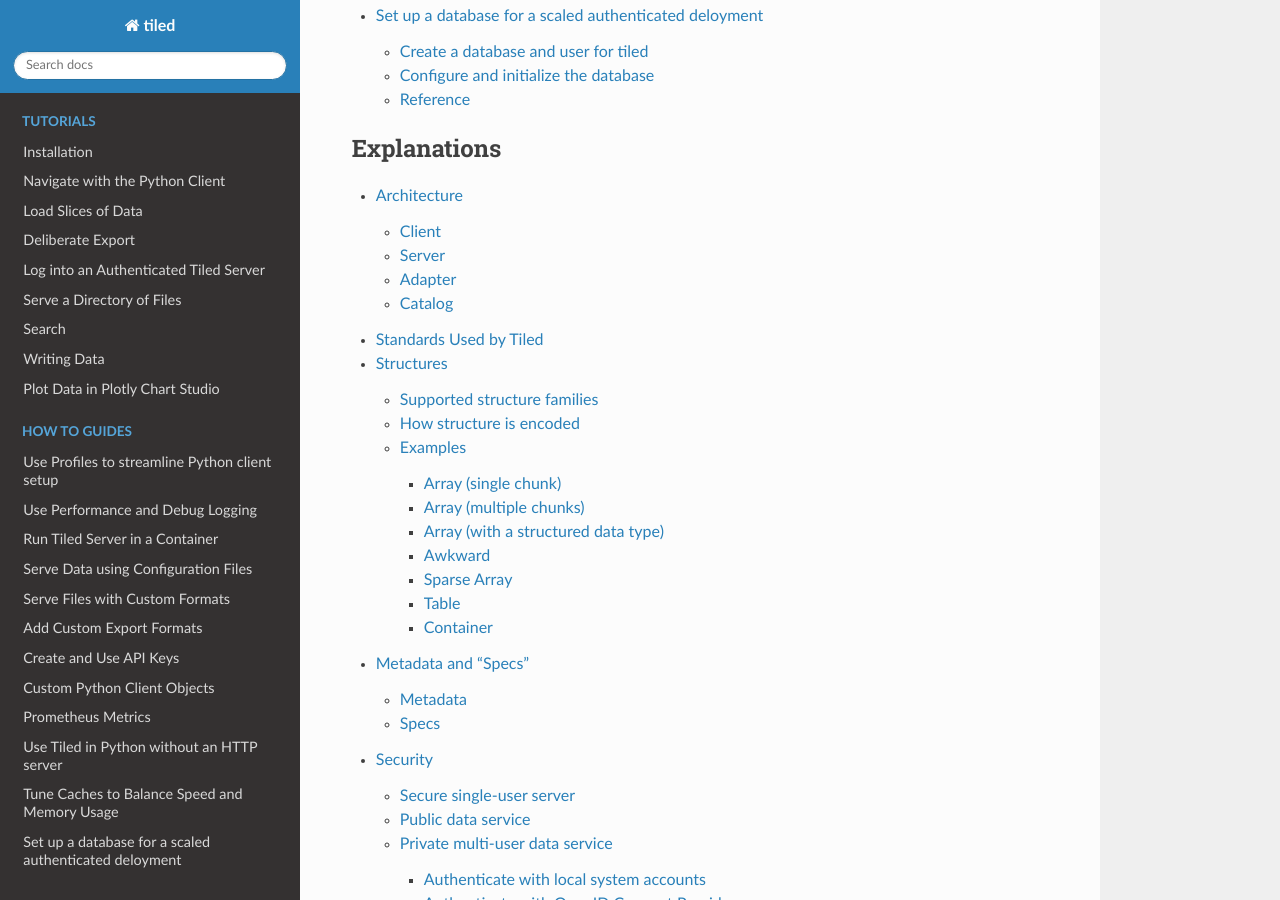
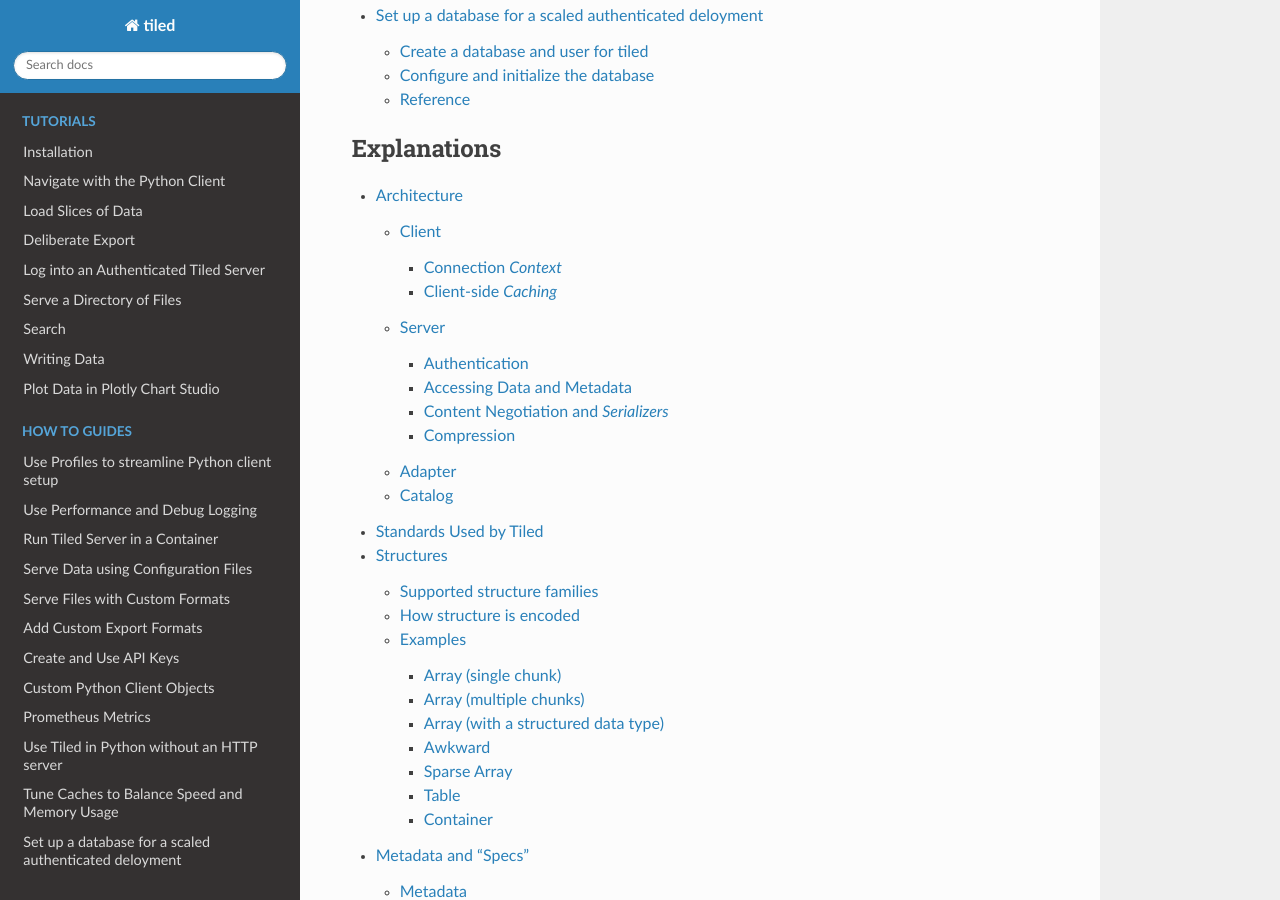
Before and after one commit to bluesky/tiled, a Sphinx documentation site: the page built from docs/source/index.md, in a window 1280 px wide and 900 px high, scrolled down 6094 px. Built offline with Sphinx 7.4.7 and the Read the Docs theme 2.0.0, drawn with Linux system fonts in a browser that asks for light colours; pages that are not in the unit, such as notebooks, are missing from menus; the version number could not be read and is left out.

Commit message:
Add headings, and copyedits
Co-authored-by: Padraic Shafer <76011594+padraic-shafer@users.noreply.github.com>

```diff
--- a/docs/source/explanations/architecture.md
+++ b/docs/source/explanations/architecture.md
@@ -10,12 +10,14 @@
 familiar Python item-lookup and slicing idioms, while it generates HTTP
 requests to transfer metadata and data.
 
+### Connection _Context_
 When the user connects, a **Context** object is created. The Context is
 shared by all client-side objects that use this connection. It wraps an
 [httpx HTTP client][httpx], which in turn wraps an HTTP connection pool and (if
 applicable) authentication-related state---either an API key or a pair of
 OAuth2 access and refresh tokens.
 
+### Client-side _Caching_
 The Context also may hold an HTTP response **Cache**, similar to a web
 browser's cache. This is currently not enabled by default because it is
 experimental.
@@ -27,23 +29,27 @@
 documentation, which Tiled serves at the `GET /docs` endpoint. FastAPI
 works with [Pydantic][] to parse and validate requests.
 
+### Authentication
 Most endpoints require authentication, unless the server is configured to be
 public. For single-user deployments, a single API key is specified or randomly
 generated at server startup. For multi-user deployments, an **Authentication
 Database** (PostgreSQL or SQLite) is used to store session information and to
 validate API keys.
 
+### Accessing Data and Metadata
 Endpoints that serve metadata or data resolve the URL path to identify the
-relevant **Adapter** (about which, more below), which returns the data
+relevant [**Adapter**](#adapter), which returns the data
 as a scientific data structure. It may be a "lazy" data structure,
-representing data that will be loaded later, on demand, piecemeal.
+representing data that will be loaded later -- on demand and piecemeal.
 
-The endpoint implements [content negotiation][], comparing the list of formats
-and accepted by the client to those supported by the server for this particular
+### Content Negotiation and _Serializers_
+The endpoint implements [content negotiation][], comparing the list of requested formats
+that are accepted by the client to those supported by the server for this particular
 dataset. It dispatches to a registry of **Serializers**, which convert the data
 structure into bytes which can be sent in a response by FastAPI. Custom
-serializers may be registered in server configuration.
+serializers may be registered during server configuration.
 
+### Compression
 On its way, the response may be compressed, again using content negotiation
 to compare the list of compression schemes supported by the client (if any)
 to those the server deems appropriate to the dataset.
```
Also changed, not shown: other parts of docs/source/explanations/architecture.md (+4 -4 lines).
